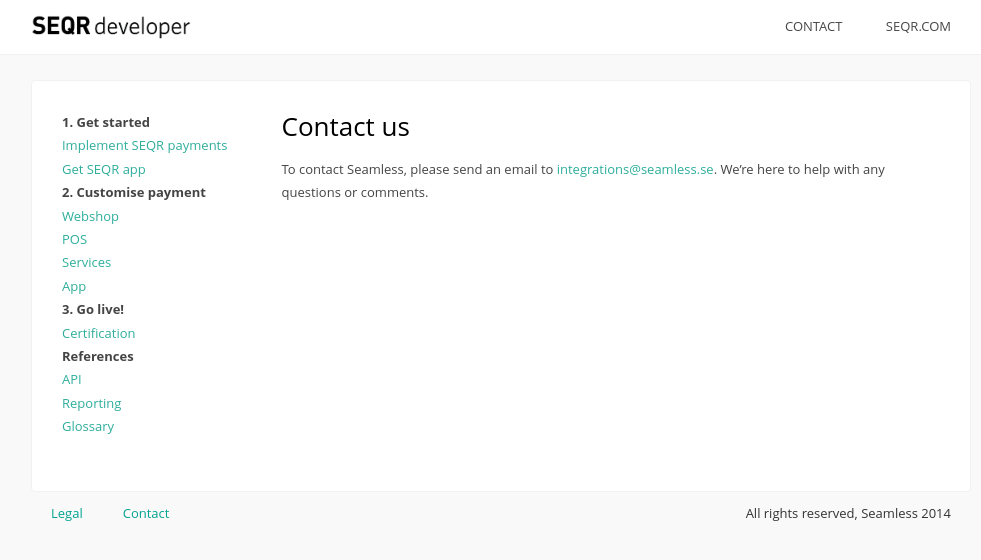
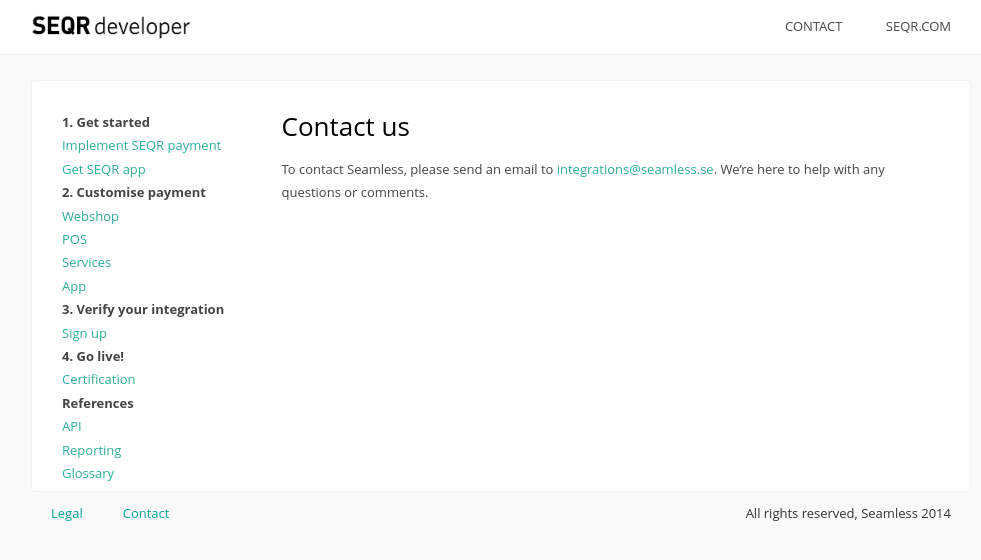
Before and after one commit to SeamlessDistribution/SeamlessDistribution.github.io, a Jekyll site: the page built from contact/index.md, in a window 1280 px wide. Shown: the top 560 px of the page, without its empty margins (139-1120 px from the left). Built offline with Jekyll 4.4.1, drawn with Linux system fonts in a browser that asks for light colours.

Commit message:
Added Verify your integration

```diff
--- a/_layouts/default.html
+++ b/_layouts/default.html
@@ -34,14 +34,16 @@
 		<div class="navigation">
 			<ul>
 				<li class="parent">1. Get started</li>
-                <li><a href="/merchant/payment/">Implement SEQR payments</a></li>
+                <li><a href="/merchant/payment/">Implement SEQR payment</a></li>
 				<li><a href="/app/">Get SEQR app</a></li>
 				<li class="parent">2. Customise payment</li>
 				<li><a href="/merchant/webshop/">Webshop</a></li>
 				<li><a href="/merchant/pos/">POS</a></li>
 				<li><a href="/merchant/externalservices/">Services</a></li>
 				<li><a href="/merchant/inapp/">App</a></li>
-				<li class="parent">3. Go live!</li>
+				<li class="parent">3. Verify your integration</li>
+				<li><a href="/merchant/reference/signup.html">Sign up</a></li>
+				<li class="parent">4. Go live!</li>
 				<li><a href="/merchant/reference/certification.html">Certification</a></li>
 				<li class="parent">References</li>
 				<li><a href="/merchant/reference/api.html">API</a></li>
```
Also changed, not shown: index.md (+8 -3 lines), merchant/reference/signup.md (added, +9 -0 lines).
